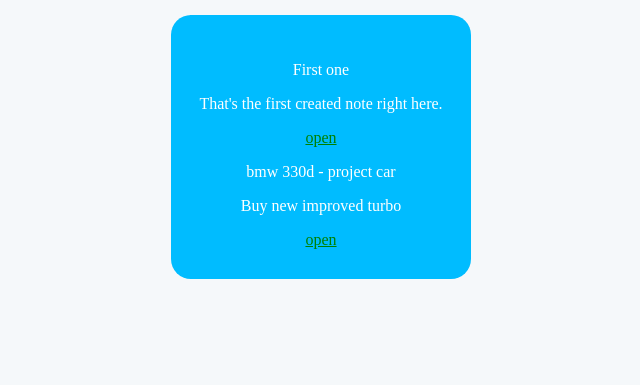
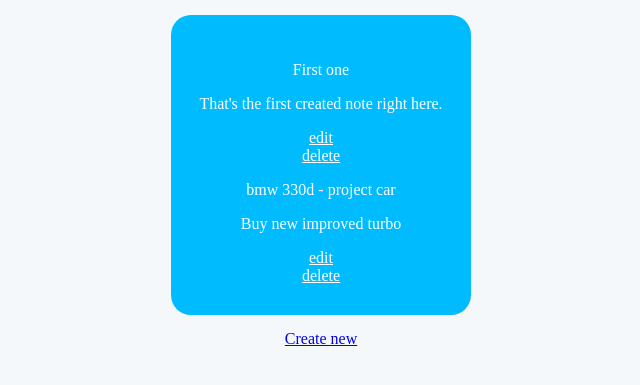
Before and after one commit to martineca/ADW_Django_A1, a Django app: template polls/templates/polls/login.html in a window 1280 px wide. Shown: the top 385 px of the page, without its empty margins (319-959 px from the left). Run offline with Django 3.2, Linux system fonts and the light colour scheme; the template is opened without the code that fills it: values that come from a table or form of the project are taken from there, others are empty; a user stored in the database is signed in; data comes from the database, SQL or seed files in the repository; both versions use the stored data as it was after the commit.

Commit message:
Added search functionality, fixed index page not found issue, added links to edit/delete admin functions

```diff
--- a/notesOrganizer/urls.py
+++ b/notesOrganizer/urls.py
@@ -17,6 +17,7 @@ from django.urls import include, path
 from django.contrib import admin
 
 urlpatterns = [
-    path('polls/', include('polls.urls')),
+    path('', include('polls.urls')),
     path('admin/', admin.site.urls),
+
 ]
--- a/polls/static/polls/style.css
+++ b/polls/static/polls/style.css
@@ -1,5 +1,6 @@
 li a {
-    color: green;
+    color: #fff;
+    display:block;
 }
 body {
     background: #f5f8fa;
--- a/polls/templates/polls/index.html
+++ b/polls/templates/polls/index.html
@@ -14,11 +14,15 @@
                <p>{{ note.note_title }}</p>
                <p>{{ note.note_text }}</p>
 
-               <a href="{% url 'polls:detail' note.id %}">open</a>
+               <a href="/admin/polls/note/{{ note.id }}/change/"> edit </a>
+               <a href="/admin/polls/note/{{ note.id }}/delete/">delete</a>
            </li>
 
         {% endfor %}
 
+    </div>
+     <a href="/admin/polls/note/add/"> Create new </a>
+</div>
         {% else %}
             <p>No notes are available.</p>
         {% endif %}
@@ -26,7 +30,3 @@
         <p>Not logged in </p>
 
         {% endif %}
-
-
-    </div>
-</div>
--- a/polls/urls.py
+++ b/polls/urls.py
@@ -7,6 +7,7 @@ app_name = 'polls'
 urlpatterns = [
      # ex: /polls/
     path('', views.IndexView.as_view(), name='index'),
+
     path('<int:pk>/', views.DetailView.as_view(), name='detail'),
     path('<int:pk>/results/', views.ResultsView.as_view(), name='results'),
     path('<int:question_id>/vote/', views.vote, name='vote'),
--- a/polls/views.py
+++ b/polls/views.py
@@ -26,6 +26,7 @@ class ResultsView(generic.DetailView):
     template_name = 'polls/results.html'
 
 
+
 def vote(request, question_id):
     question = get_object_or_404(Question, pk=question_id)
     try:
```
Also changed, not shown: polls/admin.py (+9 -1 lines), db.sqlite3, notesOrganizer/settings.py (line endings or trailing spaces).
